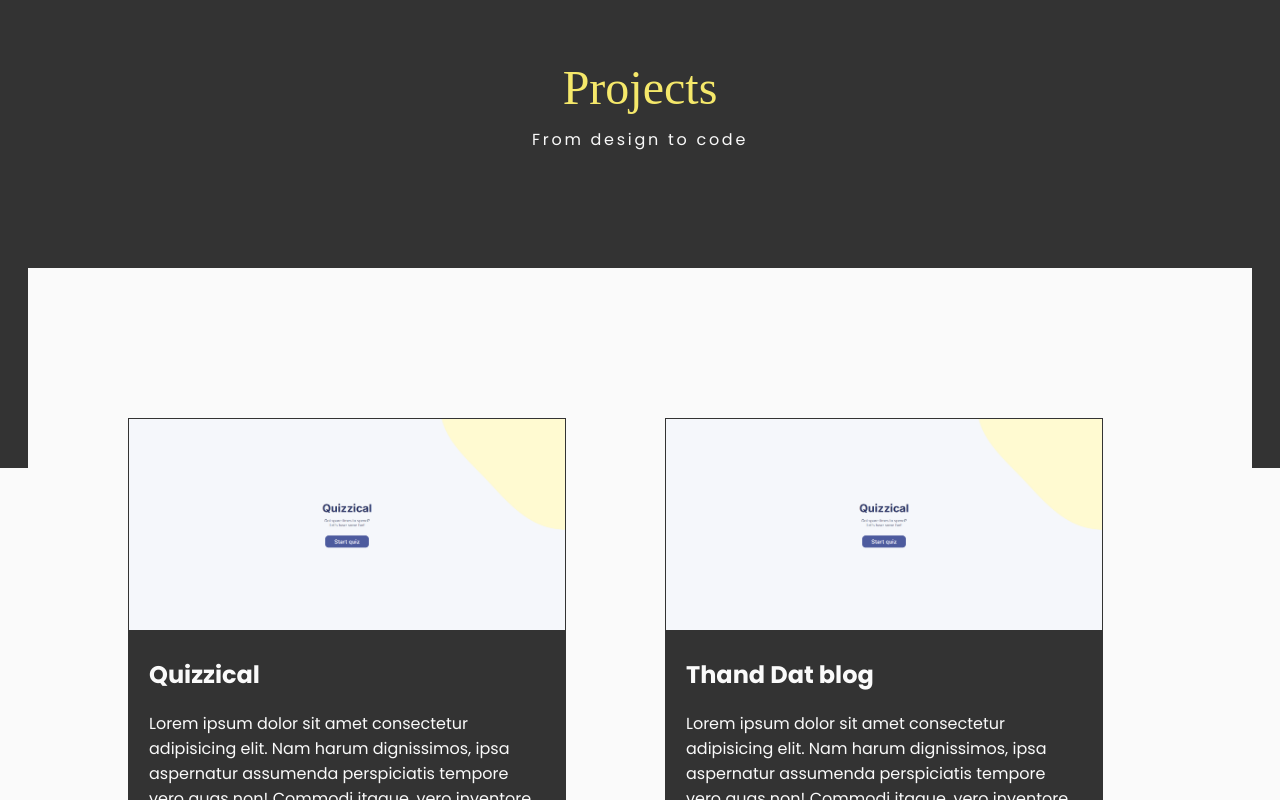
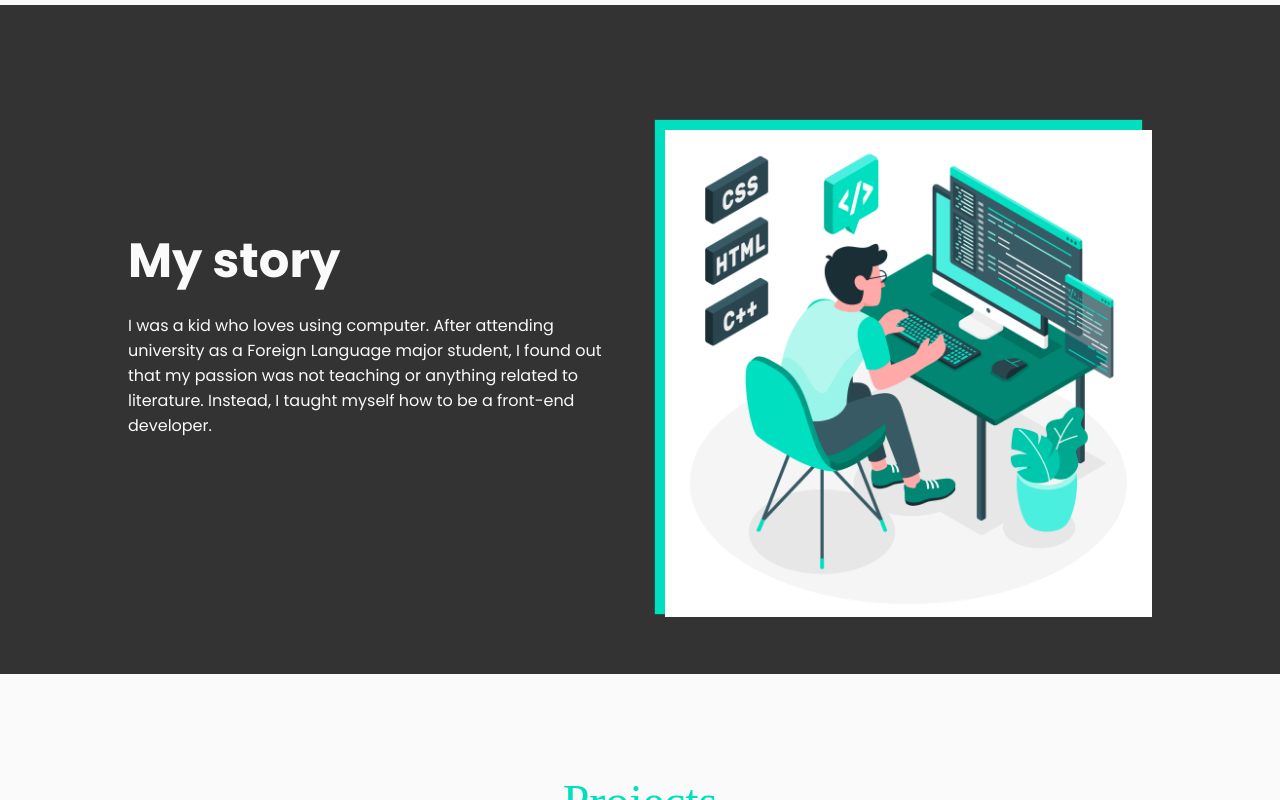
Before and after one commit to poitrew/portfolio, a React (Vite) app: page / in a window 1280 px wide. Shown: the part 840-1640 px from the top of the page. Built offline with nearby package versions, Linux system fonts and the light colour scheme; a web font is replaced by a local one.

Commit message:
changed highlight color, added about section

```diff
--- a/src/App.css
+++ b/src/App.css
@@ -10,6 +10,7 @@
 
 body {
 	background-color: #FAFAFA;
+	font-family: 'Poppins', sans-serif;
 }
 
 a {
@@ -26,8 +27,13 @@
 	list-style: none;
 }
 
+img {
+	max-width: 100%;
+	height: auto;
+}
+
 .container {
-	width: 330px;
+	width: 90%;
 	margin: 150px auto 150px;
 }
 
@@ -46,16 +52,14 @@
 }
 
 .btn:hover {
-	color: #F5E86A;
+	color: #00dfc0;
 	background-color: #000;
 }
 
-/* HERO SECTION */
+/* ------------------------------------------- HERO SECTION ------------------------------------------- */
 
 .hero {
-	min-height: 100vh;
 	color: white;
-	font-family: 'Poppins', sans-serif;
 }
 
 .nav-info {
@@ -64,7 +68,7 @@
 	bottom: 0;
 	left: 0;
 	right: 0;
-	background: rgba(72, 71, 57, 0.95);
+	background: #2a454e;
 	display: flex;
 	flex-direction: column;
 	justify-content: center;
@@ -113,7 +117,7 @@
 }
 
 .nav-logo:hover {
-	color: #F5E86A;
+	color: #00dfc0;
 }
 
 .nav-toggle {
@@ -140,7 +144,7 @@
 }
 
 .hero-main *:hover {
-	color: #F5E86A;
+	color: #00dfc0;
 }
 
 .hero-main span {
@@ -161,7 +165,6 @@
 }
 
 .hero-main p {
-	font-family: 'Poppins', sans-serif;
 	line-height: 20px;
 	letter-spacing: 0.1em;
 	margin: 17px 0;
@@ -178,17 +181,48 @@
 .hero-ctas a {
 	margin-bottom: 70px;
 }
-/* PROJECTS */
+/* ------------------------------------------- ABOUT ------------------------------------------- */
+
+.about {
+	padding: 50px 0;
+	background-color: #333;
+	color: #FAFAFA;
+}
+
+.about .container {
+	display: flex;
+	flex-direction: column;
+	justify-content: center;
+	align-items: center;
+	margin: 0 auto;
+}
+
+.about-text {
+	flex: 1;
+	text-align: center;
+}
+
+.about-img {
+	flex: 1;
+	box-shadow: -10px -10px 1px #00dfc0;
+	margin-top: 75px;
+}
+
+.about-text h2 {
+	font-size: 3em;
+	margin: 0;
+}
+
+/* ------------------------------------------- PROJECTS ------------------------------------------- */
 
 .projects {
 	min-height: 100vh;
-	font-family: 'Poppins', sans-serif;
 	padding-bottom: 100px;
 }
 
 .projects-header {
-	background-color: #333;
-	color: #f9f9f9;
+	background-color: #FAFAFA;
+	color: #333;
 	display: flex;
 	flex-direction: column;
 	justify-content: center;
@@ -198,7 +232,7 @@
 }
 
 .projects-header span {
-	color: #F5E86A;
+	color: #00dfc0;
 	font-family: 'Ephesis', cursive;
 	font-size: 3em;
 	margin: 0;
@@ -218,10 +252,10 @@
 
 .project {
 	box-sizing: border-box;
-	background-color: #333;
+	background-color: #fafafa;
 	width: 90%;
 	margin-top: 50px;
-	color: #FAFAFA;
+	color: #333;
 	border: 1px solid #333;
 }
 
@@ -260,11 +294,11 @@
 	background-position: center;
 	background-size: cover;
 	color: #CACACA;
-	font-family: 'Poppins';
 	position: relative;
 }
 
 .contact .container {
+	width: 100%;
 	margin-bottom: 0;
 }
 
@@ -309,7 +343,7 @@
 	border-radius: 3px;
 	outline: none;
 	background: rgba(217, 217, 217, 0.35);
-	font-family: 'Poppins';
+	font-family: inherit;
 	font-style: normal;
 	font-weight: 400;
 	font-size: 16px;
@@ -363,6 +397,10 @@
 	.project img {
 		height: auto;
 	}
+
+	.contact .container {
+		width: 80%;
+	}
 }
 
 @media (min-width: 992px) {
@@ -384,12 +422,21 @@
 		transform: translateY(-10px);
 	}
 
+	.about .container {
+		flex-direction: row;
+		gap: 50px;
+	}
+
+	.about-text {
+		text-align: left;
+	}
+
 	.projects-header {
 		padding: 100px 0px 300px;
 	}
 
 	.projects-list {
-		background-color: #FAFAFA;
+		background-color: #333;
 		margin: -200px auto;
 		padding: 100px;
 		width: 80%;
@@ -410,10 +457,6 @@
 		transform: scale(1.1);
 	}
 
-	.container {
-		width: 60%;
-	}
-
 	.br {
 		display: none;
 	}
@@ -421,4 +464,9 @@
 	.contact-header {
 		font-size: 2.5em;
 	}
+
+	.contact-form {
+		width: 80%;
+		margin: auto;
+	}
 }
--- a/src/App.jsx
+++ b/src/App.jsx
@@ -2,11 +2,13 @@
 import Hero from './components/Hero'
 import Projects from './components/Projects'
 import Contact from './components/Contact'
+import About from './components/About'
 
 function App() {
 	return (
 		<>
 			<Hero />
+			<About />
 			<Projects />
 			<Contact />
 		</>
--- /dev/null
+++ b/src/components/About.jsx
@@ -0,0 +1,15 @@
+export default function About() {
+    return (
+        <section className="about">
+            <div className="container">
+                <div className="about-text">
+                    <h2>My story</h2>
+                    <p>I was a kid who loves using computer. After attending university as a Foreign Language major student, I found out that my passion was not teaching or anything related to literature. Instead, I taught myself how to be a front-end developer.</p>
+                </div>
+                <div className="about-img">
+                    <img src="./about-illustration.jpg" alt="" />
+                </div>
+            </div>
+        </section>
+    )
+}
--- a/src/main.jsx
+++ b/src/main.jsx
@@ -1,7 +1,7 @@
 import React from 'react'
 import ReactDOM from 'react-dom/client'
+import './index.css'
 import App from './App'
-import './index.css'
 
 ReactDOM.createRoot(document.getElementById('root')).render(
   <React.StrictMode>
```
Also changed, not shown: public/about-illustration.jpg (added).
